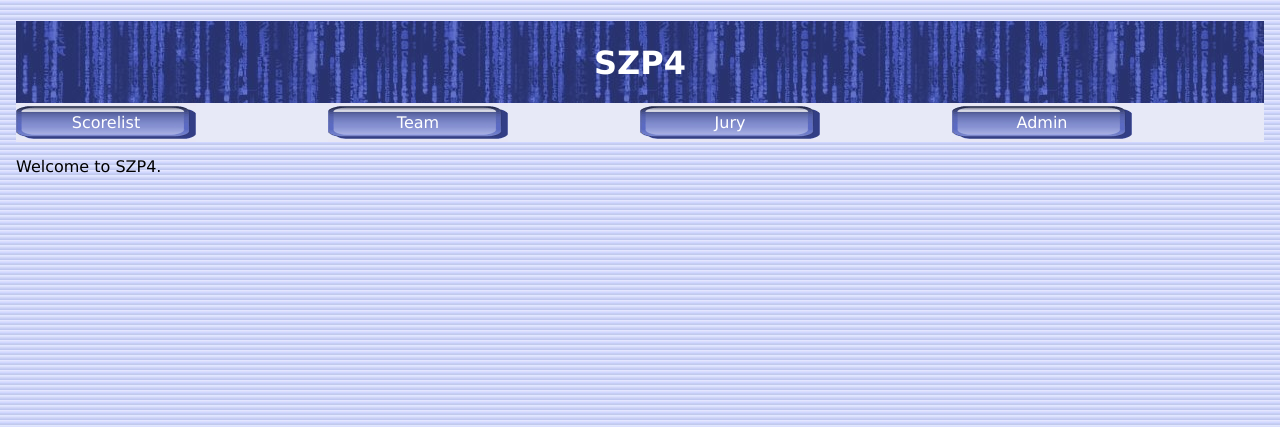
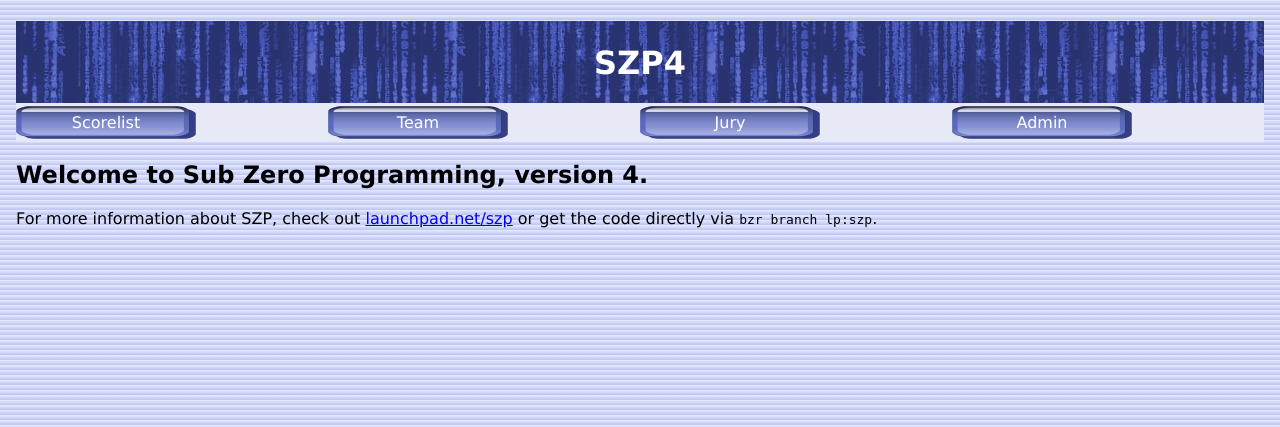
Before and after one commit to WISVCH/szp4, a Django app: template templates/index.html in a window 1280 px wide. Shown: the top 427 px of the page. Run offline with Django 3.2, Linux system fonts and the light colour scheme; the template is opened without the code that fills it, so the values that code supplies are empty.

```diff
--- a/settings.py
+++ b/settings.py
@@ -62,7 +62,7 @@ MIDDLEWARE_CLASSES = (
     'django.middleware.doc.XViewMiddleware',
 )
 
-ROOT_URLCONF = 'szp4.urls'
+ROOT_URLCONF = 'urls'
 
 TEMPLATE_DIRS = (
     # Put strings here, like "/home/html/django_templates" or "C:/www/django/templates".
@@ -77,7 +77,7 @@ INSTALLED_APPS = (
     'django.contrib.sessions',
     'django.contrib.sites',
 	'django.contrib.admin',
-    'szp4.szp',
+    'szp',
 )
 
 TEMPLATE_CONTEXT_PROCESSORS = (
--- a/templates/index.html
+++ b/templates/index.html
@@ -16,6 +16,10 @@
 			<li><a href="/admin/">Admin</a></li>
 		</ul>
 	</div>
-	<div class="body">Welcome to SZP4.</div>
+	<div class="body">
+		<h2>Welcome to Sub Zero Programming, version 4.</h2>
+
+		<p>For more information about SZP, check out <a href="http://launchpad.net/szp">launchpad.net/szp</a> or get the code directly via <code>bzr branch lp:szp</code>.
+	</div>
 </body>
 </html>
--- a/templates/jury_home.html
+++ b/templates/jury_home.html
@@ -1,7 +1,7 @@
 {% extends "jury_base.html" %}
 
 {% block content %}
-<h1>Home</h1>
+<h2>Home</h2>
 <p>Welcome judge <b>{{ request.user.username }}</b>,<br><br>
   The JuryTool is your interface with the contest system. It consists of 5 parts, accessible by the menu buttons on top:
 </p>
--- a/templates/team_home.html
+++ b/templates/team_home.html
@@ -1,7 +1,7 @@
 {% extends "team_base.html" %}
 
 {% block content %}
-<h1>Home</h1>
+<h2>Home</h2>
 <p>Welcome team <b>{{ profile.team.name }}</b>,<br><br>
   the Teamtool is your interface with the contest system. It consists
   basically of 5 parts, accessible by the menu buttons on top:
```
Also changed, not shown: autojudge/autojudge.py (+19 -0 lines), cli/main.py (+19 -0 lines), szp/admin.py (+20 -1 lines), szp/context_processors.py (+19 -0 lines), szp/forms.py (+19 -0 lines), szp/models.py (+19 -0 lines), szp/views/general.py (+19 -0 lines), szp/views/jury.py (+19 -0 lines), szp/views/look.py (+19 -0 lines), szp/views/team.py (+19 -0 lines), urls.py (+19 -0 lines), 2 other files.
